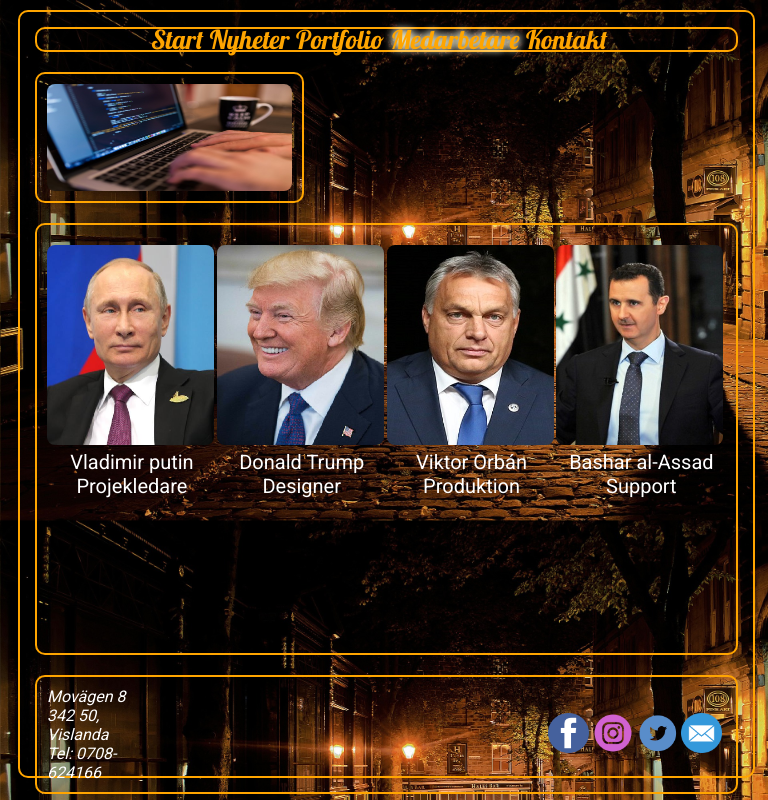
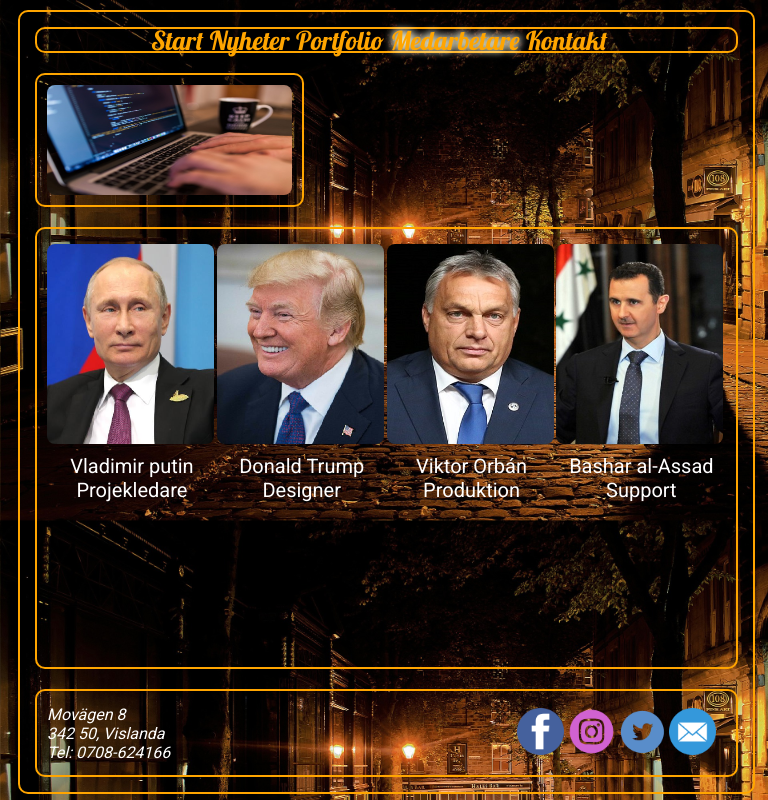
Before and after one commit to ArnT81/u2_html_and_sod, a plain HTML site: page coworkers.html in a window 768 px wide. Drawn offline with Linux system fonts and the light colour scheme.

Commit message:
CSS cleaned in first mediaquery

```diff
--- a/style.css
+++ b/style.css
@@ -150,9 +150,11 @@ body {
 }
 
 .center {
+    position: relative;
     display: flex;
     justify-content: center;
     font-size: 23.5px;
+    top: 10px;
 }
 
 
@@ -171,12 +173,14 @@ body {
     border: 2px solid orange;
     border-radius: 10px;
     padding: 10px;
-    grid-template-columns: 12% 20% 28% 20% 20%;
+    grid-template-columns: 50% 50%;
 }
 
 .r {
-    grid-column: 5/6;
+    grid-column: 2/3;
     display: inline;
+    text-align: right;
+    margin-right: 25px;
 }
 
 .portfolio {
@@ -187,8 +191,8 @@ body {
     height: 100%;
     display: grid;
     grid-template-areas:
-    "fr fr fr"
-    "fr fr fr"
+    "item item item"
+    "item item item"
 }
 
 .item {
@@ -199,13 +203,12 @@ body {
 }
 
 .icon {
-    width: 15%;
-    height: 15%;
+    width: 8%;
 }
 
 /* iPad,Kindle, from 800px down to 415px:
 * Background is set to repeat.
-* The navbar is centrated along with its content.
+* The navbar is centrated along with its content which is slightly reduced in size.
 * The header is set to display:none
 * The "main" is placed under the sidebar instead.
 * the news is set to flex instead of inline-flex.
@@ -220,17 +223,9 @@ body {
 }
 
 .container {
-    position: absolute;
     width: 96%;
-    height: 96%;
-    top: 0px;
-    display: grid;
     grid-template-columns: 40% 60%;
     grid-template-rows: 6% 20% 20% 20% 20% auto;
-    border: 2px solid orange;
-    border-radius: 10px;
-    color: white;
-    padding: 5px;
 }
 
 .header {
@@ -238,57 +233,22 @@ body {
 }
 
 .nav {
-    position: relative;
-    display: flex;
     font-size: 26px;
-    align-items: center;
     justify-content: center;
-    padding-right: 15px;
-    column-gap: 10px;
     grid-column: 1/3;
-    grid-row: 1/2;
-    color: white;
-    border: 2px solid orange;
-    border-radius: 10px;
-}
-
-.sidebar {
-    position: relative;
-    display: flex;
-    grid-column: 1/2;
-    grid-row: 2/3;
-    border: 2px solid orange;
-    border-radius: 10px;
-    padding: 10px;
 }
 
 .content {
-    position: relative;
     grid-column: 1/3;
     grid-row: 3/6;
-    border: 2px solid orange;
-    border-radius: 10px;
-    padding: 10px;
-    font-size: 20px;
-    margin: 10px;
 }
 
 .flex {
-    display: flex;
     flex-wrap: wrap;
-    font-size: 20px;
     margin: 0px;
-    justify-content: center;
 }
 
 .portfolio {
-    position: absolute;
-    width: 10%;
-    top: 4px;
-    left: 4px;
-    width: 100%;
-    height: 100%;
-    display: grid;
     grid-template-areas:
     "item item"
     "item item"
@@ -296,22 +256,15 @@ body {
 }
 
 .item {
-    position: relative;
     width: 98%;
     left:-10px;
 }
 
 .center {
-    position: relative;
-    display: flex;
-    justify-content: center;
     font-size: 20px;
-    top: 10px;
 }
 
 .cw {
-    position: relative;
-    top: 10px;
     width: 167px;
     height: 200px;
 }
@@ -327,12 +280,11 @@ body {
     border: 2px solid orange;
     border-radius: 10px;
     padding: 10px;
-    grid-template-columns: 12% 15% 28% 10% 30% 5%;
+    grid-template-columns: 50% 50%;
 }
 
 .icon {
-    width: 20%;
-    height: 20%;
+    width: 15%;
 }
 }
 
```
